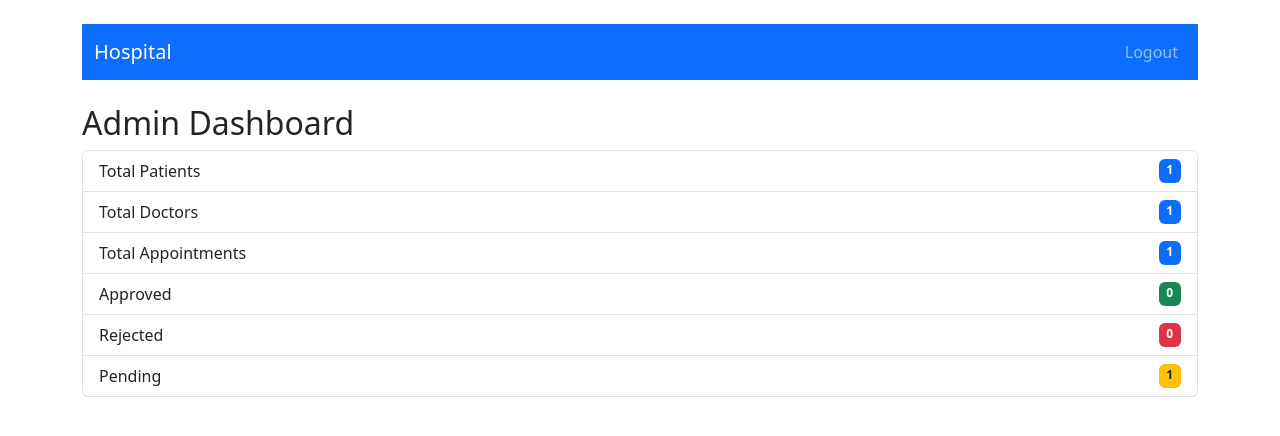
After one commit to Akilarasan1/DocAppoint, a Django app: page /admin-dashboard/ in a window 1280 px wide. The commit adds this page. Shown: the top 436 px of the page. Run offline with Django 5.2, Linux system fonts and the light colour scheme; a user stored in the database is signed in; data comes from the database, SQL or seed files in the repository.

Commit message:
added admin dashboard and update html page, nav bar

```diff
--- /dev/null
+++ b/core/templates/core/admin_dashboard.html
@@ -0,0 +1,32 @@
+{% extends 'core/base.html' %}
+
+{% block content %}
+  <h2>Admin Dashboard</h2>
+
+  <ul class="list-group">
+    <li class="list-group-item d-flex justify-content-between">
+      <span>Total Patients</span>
+      <span class="badge bg-primary">{{ total_patients }}</span>
+    </li>
+    <li class="list-group-item d-flex justify-content-between">
+      <span>Total Doctors</span>
+      <span class="badge bg-primary">{{ total_doctors }}</span>
+    </li>
+    <li class="list-group-item d-flex justify-content-between">
+      <span>Total Appointments</span>
+      <span class="badge bg-primary">{{ total_appointments }}</span>
+    </li>
+    <li class="list-group-item d-flex justify-content-between">
+      <span>Approved</span>
+      <span class="badge bg-success">{{ approved }}</span>
+    </li>
+    <li class="list-group-item d-flex justify-content-between">
+      <span>Rejected</span>
+      <span class="badge bg-danger">{{ rejected }}</span>
+    </li>
+    <li class="list-group-item d-flex justify-content-between">
+      <span>Pending</span>
+      <span class="badge bg-warning text-dark">{{ pending }}</span>
+    </li>
+  </ul>
+{% endblock %}
--- /dev/null
+++ b/core/templates/core/base.html
@@ -0,0 +1,27 @@
+<!DOCTYPE html>
+<html>
+<head>
+    <title>Hospital System</title>
+    <link href="https://cdn.jsdelivr.net/npm/bootstrap@5.3.3/dist/css/bootstrap.min.css" rel="stylesheet">
+</head>
+<body class="container my-4">
+    <nav class="navbar navbar-expand-lg navbar-dark bg-primary mb-4">
+      <div class="container-fluid">
+        <a class="navbar-brand" href="/">Hospital</a>
+        <div class="collapse navbar-collapse">
+          <ul class="navbar-nav ms-auto">
+            <li class="nav-item">
+              <a class="nav-link" href="{% url 'logout' %}">Logout</a>
+            </li>
+          </ul>
+        </div>
+      </div>
+    </nav>
+
+    {% block content %}
+
+    {% endblock %}
+
+    <script src="https://cdn.jsdelivr.net/npm/bootstrap@5.3.3/dist/js/bootstrap.bundle.min.js"></script>
+</body>
+</html>
--- a/core/urls.py
+++ b/core/urls.py
@@ -11,4 +11,6 @@ urlpatterns = [
     path('doctor/dashboard/', views.doctor_dashboard, name='doctor_dashboard'),
     path('doctor/approve/<int:appointment_id>/', views.approve_appointment, name='approve_appointment'),
     path('doctor/reject/<int:appointment_id>/', views.reject_appointment, name='reject_appointment'),
-]
+    path("admin-dashboard/", views.admin_dashboard,name = "admin_dashboard" )
+
+    ]
--- a/core/views.py
+++ b/core/views.py
@@ -11,7 +11,7 @@ from django.contrib.auth.decorators import login_required
 from django.shortcuts import get_object_or_404, redirect
 from django.core.exceptions import ObjectDoesNotExist
 from django.core.mail import send_mail
-
+from django.contrib.admin.views.decorators import staff_member_required
 
 def home(request):
     return render(request, 'core/home.html')
@@ -167,3 +167,23 @@ def reject_appointment(request, appointment_id):
     )
 
     return redirect('doctor_dashboard')
+
+@staff_member_required
+def admin_dashboard(request):
+    total_patients = Patient.objects.count()
+    total_doctors = Patient.objects.count()
+    total_appointment = Appointment.objects.count()
+    approved = Appointment.objects.filter(status = "Approved").count()
+    rejected = Appointment.objects.filter(status = "Rejected").count()
+    pending = Appointment.objects.filter(status = "Pending").count()
+
+    context = {
+        "total_patients": total_patients,
+        "total_doctors": total_doctors,
+        "total_appointments": total_appointment,
+        "approved": approved,
+        "rejected": rejected,
+        "pending":pending,
+    }
+
+    return render(request, "core/admin_dashboard.html", context)
```
Also changed, not shown: core/templates/core/doctor_dashboard.html (+12 -14 lines), core/templates/core/patient_dashboard.html (+12 -12 lines).
